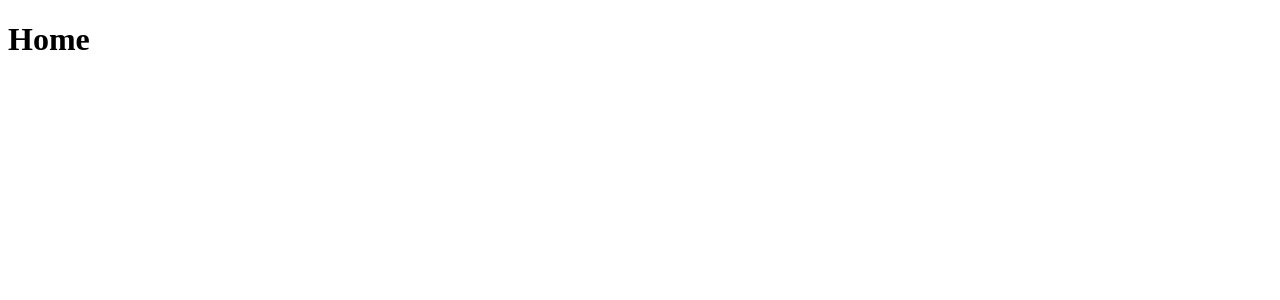
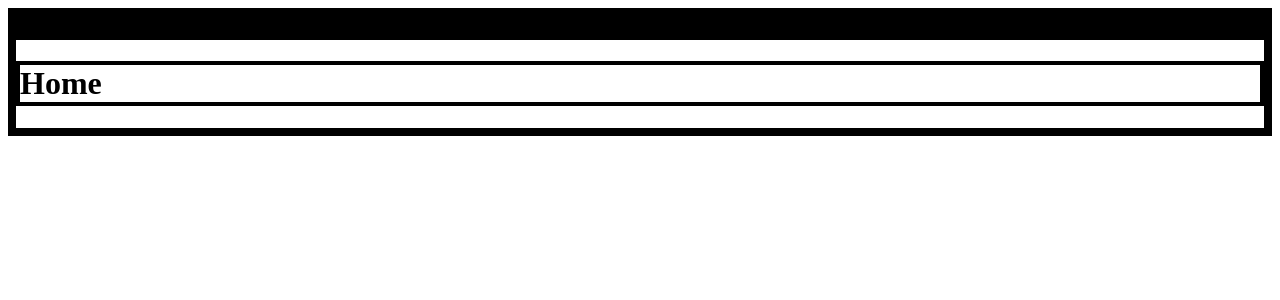
Before and after one commit to jaekwanAHN/Vue-webpack-pratice, a Vue app: page / in a window 1280 px wide. Shown: the top 300 px of the page. Built offline with nearby package versions, Linux system fonts and the light colour scheme.

Commit message:
Fix: 오타수정

```diff
--- a/babel.config.json
+++ b/babel.config.json
@@ -1,5 +1,5 @@
 {
-  "persets": ["@babel/preset-env"],
+  "presets": ["@babel/preset-env"],
   "plugins": [
     ["@babel/plugin-transform-runtime", {
       "corejs": 3
--- a/src/App.vue
+++ b/src/App.vue
@@ -1,5 +1,12 @@
 <template>
-  <RouterView />
+  <div class="app_inner">
+    <div class="app__nav"></div>
+    <div class="app__page">
+      <div class="page__header"></div>
+      <div class="page__container"></div>
+        <RouterView/>
+    </div>
+  </div>
 </template>
 
 <script>
@@ -7,3 +14,28 @@ export default {
 
 }
 </script>
+
+<style lang="scss" scoped>
+
+* {
+  border: 4px solid;
+  box-sizing: border-box;
+}
+.app__inner {
+  display: flex;
+  height: 100vh;
+  .app__nav{
+    width: 240px;
+    height: 100%;
+    .app__page{
+      height: 100%;
+      .page__header{
+        height:80px;
+      }
+      .page__container{
+
+      }
+    }
+  }
+}
+</style>
```
